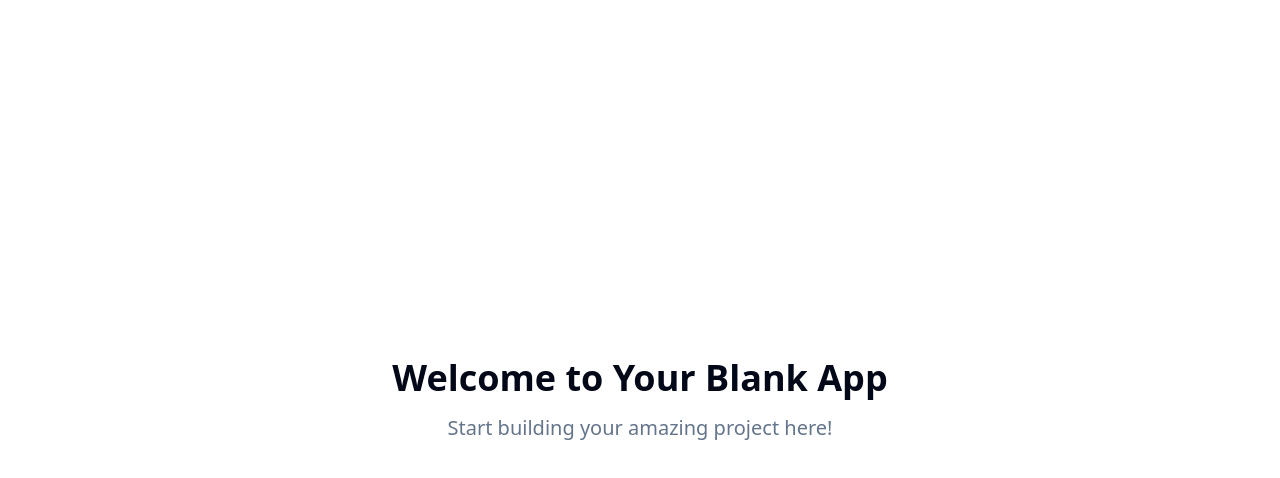
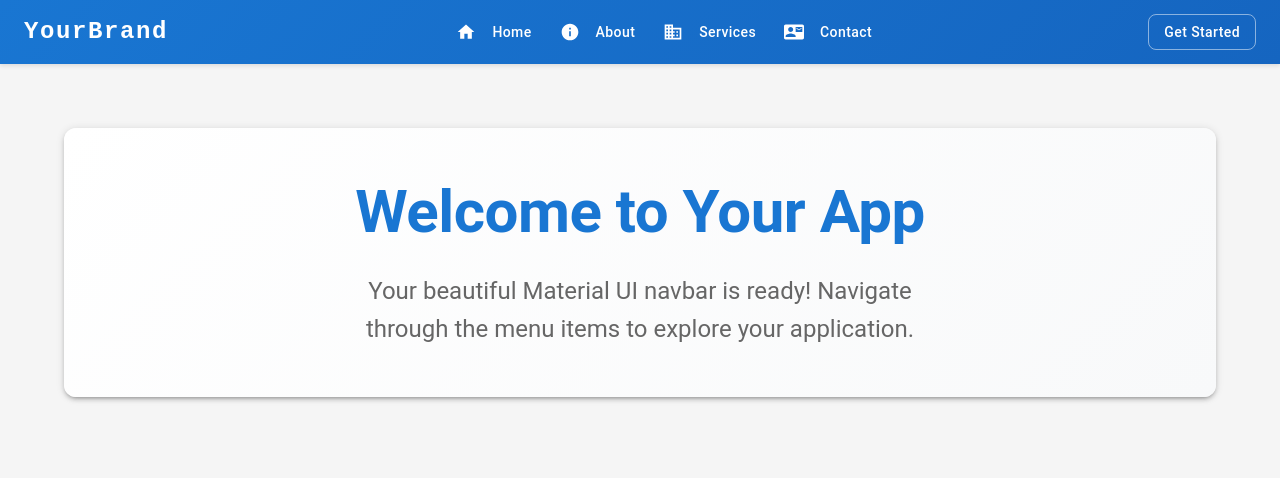
Before and after one commit to Darshan-raja/Nav_Bar_2025, a React (Vite) app: page / in a window 1280 px wide. Shown: the top 478 px of the page. Built offline with nearby package versions, Linux system fonts and the light colour scheme.

Commit message:
Add Navbar with Material UI
Create a navbar component using React and Material UI.

```diff
--- a/package.json
+++ b/package.json
@@ -11,7 +11,11 @@
     "preview": "vite preview"
   },
   "dependencies": {
+    "@emotion/react": "^11.14.0",
+    "@emotion/styled": "^11.14.1",
     "@hookform/resolvers": "^3.9.0",
+    "@mui/icons-material": "^7.2.0",
+    "@mui/material": "^7.2.0",
     "@radix-ui/react-accordion": "^1.2.0",
     "@radix-ui/react-alert-dialog": "^1.1.1",
     "@radix-ui/react-aspect-ratio": "^1.1.0",
--- a/src/App.tsx
+++ b/src/App.tsx
@@ -3,6 +3,7 @@ import { Toaster as Sonner } from "@/components/ui/sonner";
 import { TooltipProvider } from "@/components/ui/tooltip";
 import { QueryClient, QueryClientProvider } from "@tanstack/react-query";
 import { BrowserRouter, Routes, Route } from "react-router-dom";
+import ThemeProvider from "./components/ThemeProvider";
 import Index from "./pages/Index";
 import NotFound from "./pages/NotFound";
 
@@ -10,6 +11,7 @@ const queryClient = new QueryClient();
 
 const App = () => (
   <QueryClientProvider client={queryClient}>
+    <ThemeProvider>
       <TooltipProvider>
         <Toaster />
         <Sonner />
@@ -21,6 +23,7 @@ const App = () => (
           </Routes>
         </BrowserRouter>
       </TooltipProvider>
+    </ThemeProvider>
   </QueryClientProvider>
 );
 
--- /dev/null
+++ b/src/components/Navbar.tsx
@@ -0,0 +1,168 @@
+import React, { useState } from 'react';
+import {
+  AppBar,
+  Toolbar,
+  Typography,
+  Button,
+  IconButton,
+  Menu,
+  MenuItem,
+  Box,
+  useMediaQuery,
+  useTheme,
+  Container,
+} from '@mui/material';
+import {
+  Menu as MenuIcon,
+  Home,
+  Info,
+  Business,
+  ContactMail,
+  Close,
+} from '@mui/icons-material';
+
+const Navbar = () => {
+  const [mobileMenuAnchor, setMobileMenuAnchor] = useState<null | HTMLElement>(null);
+  const theme = useTheme();
+  const isMobile = useMediaQuery(theme.breakpoints.down('md'));
+
+  const handleMobileMenuOpen = (event: React.MouseEvent<HTMLElement>) => {
+    setMobileMenuAnchor(event.currentTarget);
+  };
+
+  const handleMobileMenuClose = () => {
+    setMobileMenuAnchor(null);
+  };
+
+  const navigationItems = [
+    { label: 'Home', icon: <Home sx={{ mr: 1 }} />, href: '/' },
+    { label: 'About', icon: <Info sx={{ mr: 1 }} />, href: '/about' },
+    { label: 'Services', icon: <Business sx={{ mr: 1 }} />, href: '/services' },
+    { label: 'Contact', icon: <ContactMail sx={{ mr: 1 }} />, href: '/contact' },
+  ];
+
+  const renderDesktopMenu = () => (
+    <Box sx={{ display: { xs: 'none', md: 'flex' }, gap: 2 }}>
+      {navigationItems.map((item) => (
+        <Button
+          key={item.label}
+          color="inherit"
+          href={item.href}
+          startIcon={item.icon}
+          sx={{
+            textTransform: 'none',
+            fontWeight: 500,
+            '&:hover': {
+              backgroundColor: 'rgba(255, 255, 255, 0.1)',
+            },
+          }}
+        >
+          {item.label}
+        </Button>
+      ))}
+    </Box>
+  );
+
+  const renderMobileMenu = () => (
+    <>
+      <IconButton
+        color="inherit"
+        aria-label="open menu"
+        onClick={handleMobileMenuOpen}
+        sx={{ display: { xs: 'block', md: 'none' } }}
+      >
+        <MenuIcon />
+      </IconButton>
+      <Menu
+        anchorEl={mobileMenuAnchor}
+        open={Boolean(mobileMenuAnchor)}
+        onClose={handleMobileMenuClose}
+        PaperProps={{
+          sx: {
+            mt: 1,
+            minWidth: 200,
+          },
+        }}
+      >
+        {navigationItems.map((item) => (
+          <MenuItem
+            key={item.label}
+            onClick={handleMobileMenuClose}
+            component="a"
+            href={item.href}
+            sx={{
+              display: 'flex',
+              alignItems: 'center',
+              py: 1.5,
+            }}
+          >
+            {item.icon}
+            {item.label}
+          </MenuItem>
+        ))}
+      </Menu>
+    </>
+  );
+
+  return (
+    <AppBar
+      position="sticky"
+      elevation={2}
+      sx={{
+        background: 'linear-gradient(135deg, #1976d2 0%, #1565c0 100%)',
+        backdropFilter: 'blur(10px)',
+      }}
+    >
+      <Container maxWidth="xl">
+        <Toolbar disableGutters sx={{ minHeight: '64px' }}>
+          {/* Logo/Brand */}
+          <Typography
+            variant="h6"
+            noWrap
+            component="a"
+            href="/"
+            sx={{
+              mr: 4,
+              display: 'flex',
+              fontFamily: 'monospace',
+              fontWeight: 700,
+              letterSpacing: '.1rem',
+              color: 'inherit',
+              textDecoration: 'none',
+              fontSize: '1.5rem',
+            }}
+          >
+            YourBrand
+          </Typography>
+
+          {/* Desktop Navigation */}
+          <Box sx={{ flexGrow: 1, display: 'flex', justifyContent: 'center' }}>
+            {renderDesktopMenu()}
+          </Box>
+
+          {/* Mobile Navigation */}
+          {renderMobileMenu()}
+
+          {/* CTA Button */}
+          <Button
+            variant="outlined"
+            color="inherit"
+            sx={{
+              ml: 2,
+              borderColor: 'rgba(255, 255, 255, 0.5)',
+              '&:hover': {
+                borderColor: 'white',
+                backgroundColor: 'rgba(255, 255, 255, 0.1)',
+              },
+              display: { xs: 'none', sm: 'block' },
+            }}
+          >
+            Get Started
+          </Button>
+        </Toolbar>
+      </Container>
+    </AppBar>
+  );
+};
+
+export default Navbar;
--- /dev/null
+++ b/src/components/ThemeProvider.tsx
@@ -0,0 +1,61 @@
+import React from 'react';
+import { ThemeProvider as MuiThemeProvider, createTheme } from '@mui/material/styles';
+import CssBaseline from '@mui/material/CssBaseline';
+
+const theme = createTheme({
+  palette: {
+    primary: {
+      main: '#1976d2',
+      light: '#42a5f5',
+      dark: '#1565c0',
+    },
+    secondary: {
+      main: '#dc004e',
+      light: '#ff5983',
+      dark: '#9a0036',
+    },
+    background: {
+      default: '#f5f5f5',
+      paper: '#ffffff',
+    },
+  },
+  typography: {
+    fontFamily: '"Roboto", "Helvetica", "Arial", sans-serif',
+    h6: {
+      fontWeight: 600,
+    },
+  },
+  components: {
+    MuiButton: {
+      styleOverrides: {
+        root: {
+          borderRadius: 8,
+          textTransform: 'none',
+          fontWeight: 500,
+        },
+      },
+    },
+    MuiAppBar: {
+      styleOverrides: {
+        root: {
+          boxShadow: '0 2px 4px rgba(0,0,0,0.1)',
+        },
+      },
+    },
+  },
+});
+
+interface ThemeProviderProps {
+  children: React.ReactNode;
+}
+
+const ThemeProvider: React.FC<ThemeProviderProps> = ({ children }) => {
+  return (
+    <MuiThemeProvider theme={theme}>
+      <CssBaseline />
+      {children}
+    </MuiThemeProvider>
+  );
+};
+
+export default ThemeProvider;
--- a/src/pages/Index.tsx
+++ b/src/pages/Index.tsx
@@ -1,13 +1,48 @@
-// Update this page (the content is just a fallback if you fail to update the page)
+import React from 'react';
+import { Box, Typography, Container, Paper } from '@mui/material';
+import Navbar from '../components/Navbar';
 
 const Index = () => {
   return (
-    <div className="min-h-screen flex items-center justify-center bg-background">
-      <div className="text-center">
-        <h1 className="text-4xl font-bold mb-4">Welcome to Your Blank App</h1>
-        <p className="text-xl text-muted-foreground">Start building your amazing project here!</p>
-      </div>
-    </div>
+    <Box sx={{ minHeight: '100vh', backgroundColor: '#f5f5f5' }}>
+      <Navbar />
+      <Container maxWidth="lg" sx={{ pt: 8, pb: 4 }}>
+        <Paper
+          elevation={3}
+          sx={{
+            p: 6,
+            textAlign: 'center',
+            background: 'linear-gradient(135deg, #ffffff 0%, #f8f9fa 100%)',
+            borderRadius: 3,
+          }}
+        >
+          <Typography
+            variant="h2"
+            component="h1"
+            gutterBottom
+            sx={{
+              fontWeight: 700,
+              color: '#1976d2',
+              mb: 3,
+            }}
+          >
+            Welcome to Your App
+          </Typography>
+          <Typography
+            variant="h5"
+            component="p"
+            sx={{
+              color: '#666',
+              maxWidth: '600px',
+              mx: 'auto',
+              lineHeight: 1.6,
+            }}
+          >
+            Your beautiful Material UI navbar is ready! Navigate through the menu items to explore your application.
+          </Typography>
+        </Paper>
+      </Container>
+    </Box>
   );
 };
 
```
Also changed, not shown: 1 other file (tests, documents, lock files or other folders). Lines whose indentation alone changed are shown as unchanged.
